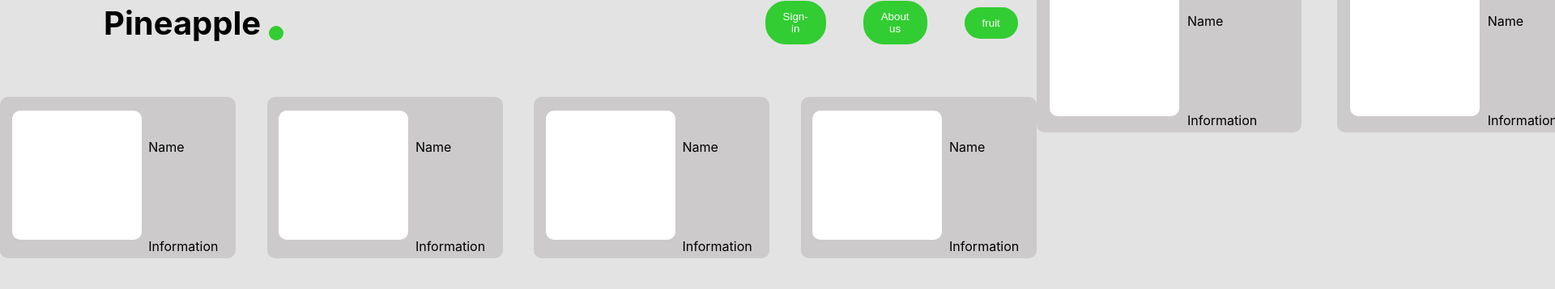
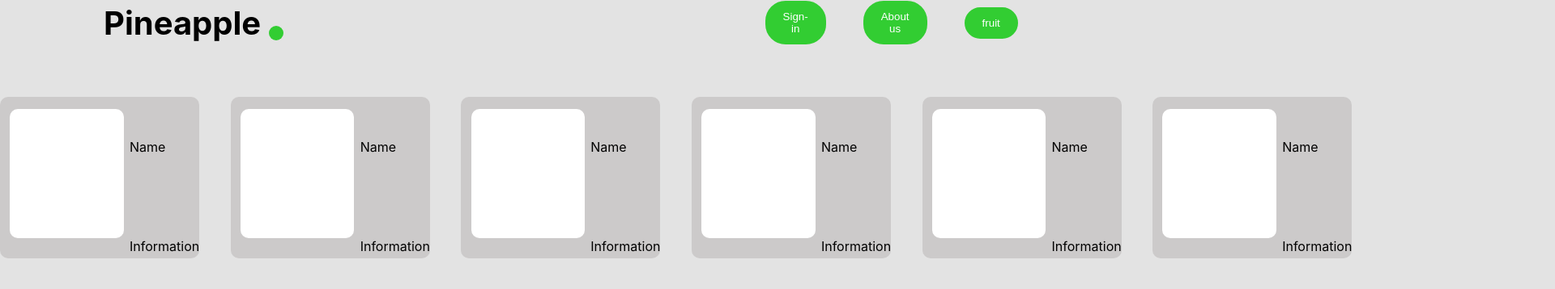
Before and after one commit to Fulxe/Demo-day, a React (Create React App) app in the folder front-end/: page /fruit in a window 1280 px wide. Shown: the top 358 px of the page at 81% size, 1920 px wide, since content can reach past the window. Built offline with nearby package versions, Linux system fonts and the light colour scheme.

Commit message:
fruit-switch-done

```diff
--- a/front-end/src/components/Fruit/changing.js
+++ /dev/null
@@ -1,5 +0,0 @@
-// import React from "react";
-// import { useContext } from "react";
-// export const
-
-// function ChangeMenu()
--- a/front-end/src/components/Fruit/fruit.js
+++ b/front-end/src/components/Fruit/fruit.js
@@ -1,13 +1,30 @@
 import "./fruit.css";
 import Fruitpost from "./fruitpost/fruit-post";
+import { CategoryContext } from "../../provider/category";
+import { useContext } from "react";
 
 function Fruit() {
+  const { buttonText } = useContext(CategoryContext);
   return (
     <div className="fruit">
-      <Fruitpost />
-      <Fruitpost />
-      <Fruitpost />
-      <Fruitpost />
+      {buttonText === "fruit" && (
+        <>
+          <Fruitpost />
+          <Fruitpost />
+          <Fruitpost />
+          <Fruitpost />
+          <Fruitpost />
+          <Fruitpost />
+        </>
+      )}
+      {buttonText !== "fruit" && (
+        <>
+          <Fruitpost />
+          <Fruitpost />
+          <Fruitpost />
+          <Fruitpost />
+        </>
+      )}
     </div>
   );
 }
--- a/front-end/src/components/Navbar/navbar.js
+++ b/front-end/src/components/Navbar/navbar.js
@@ -1,14 +1,15 @@
 import { Outlet } from "react-router-dom";
-import { useState } from "react";
+import { useContext, useState } from "react";
 import { useNavigate } from "react-router-dom";
 import { useLocation } from "react-router-dom";
 import "./navbar.css";
 import Fruitpost from "../Fruit/fruit";
+import { CategoryContext } from "../../provider/category";
 
 function Navbar() {
   // const [categorie, setCategorie] = useState(false);
   const navigate = useNavigate();
-  const [buttonText, setButtonText] = useState("fruit");
+  const { buttonText, setButtonText } = useContext(CategoryContext);
   const location = useLocation();
   function changeWord() {
     if (buttonText === "fruit") {
@@ -29,7 +30,7 @@ function Navbar() {
           {location.pathname === "/fruit" && (
             <button onClick={changeWord}>{buttonText}</button>
           )}
-          {buttonText === "fruit" && <Fruitpost />}
+          {/* {buttonText === "fruit" && <Fruitpost />} */}
         </div>
       </div>
       <Outlet />
--- a/front-end/src/index.js
+++ b/front-end/src/index.js
@@ -9,10 +9,12 @@ import Food from "./components/Food/food";
 import Login from "./components/login/login";
 import SignUp from "./components/login/sign-up";
 import About from "./components/about/about";
+import CatergoryProvider from "./provider/category";
 
 const root = ReactDOM.createRoot(document.getElementById("root"));
 root.render(
   <React.StrictMode>
+    <CatergoryProvider>
       <BrowserRouter>
         <Routes>
           <Route path="/" element={<Navbar />}>
@@ -25,5 +27,6 @@ root.render(
           <Route path="sign-up" element={<SignUp />} />
         </Routes>
       </BrowserRouter>
+    </CatergoryProvider>
   </React.StrictMode>
 );
--- /dev/null
+++ b/front-end/src/provider/category.jsx
@@ -0,0 +1,12 @@
+import React, {useState} from 'react';
+
+export const CategoryContext = React.createContext();
+
+export default function CatergoryProvider({children}) {
+  const [buttonText, setButtonText] = useState("fruit");
+  return (
+    <CategoryContext.Provider value={{buttonText, setButtonText}}>
+      {children}
+    </CategoryContext.Provider>
+  )
+}
```
Lines whose indentation alone changed are shown as unchanged.
